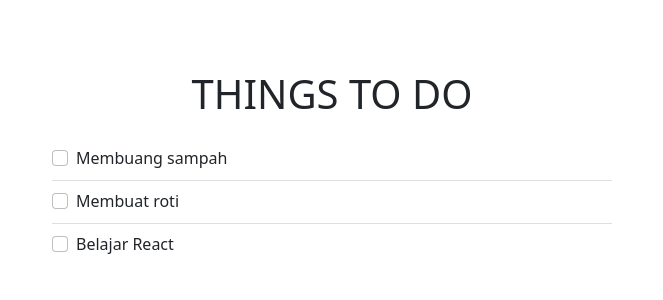
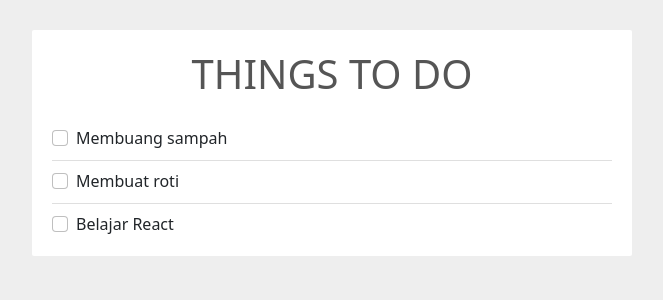
Before and after one commit to rzlzrdf/my-react-todo-app-RizalLazuardiFirdaus, a React (Create React App) app: page / in a window 1280 px wide. Shown: the top 300 px of the page, without its empty margins (308-971 px from the left). Built offline with nearby package versions, Linux system fonts and the light colour scheme.

Commit message:
step 1 done

```diff
--- a/src/Components/TodoList.js
+++ b/src/Components/TodoList.js
@@ -5,7 +5,7 @@ import TodoItem from './TodoItem';
 const TodoList = (props) => {
 
   return (
-    <div className="todo-list">
+    <>
       <Header title={props.title}/>
       <ul className="list-group list-group-flush">
         {props.items.map((item, index) => (
@@ -14,7 +14,7 @@ const TodoList = (props) => {
           </li>
         ))}
       </ul>
-    </div>
+    </>
   )
 }
 
--- a/src/index.js
+++ b/src/index.js
@@ -2,9 +2,9 @@ import React from 'react';
 import ReactDOM from 'react-dom/client';
 import App from './Components/App';
 
+
+import 'bootstrap/dist/css/bootstrap.min.css';
 import './style/index.css';
-import 'bootstrap/dist/css/bootstrap.min.css';
-
 
 const root = ReactDOM.createRoot(document.getElementById('root'));
 root.render(
--- a/src/style/index.css
+++ b/src/style/index.css
@@ -1,23 +1,16 @@
 body {
-    background: #eeeeee;
+    background-color: #eeeeee;
     color: #555555;
   }
 
   .todo-list {
     position: relative;
     margin: 30px auto;
-    background: #fff;
+    background-color: #ffffff;
     width: 600px;
-    padding: 20px;
-    padding-bottom: 18px;
+    padding: 20px 20px 10px 20px;
     border-radius: 2px;
-    border-color: #ddd;
-    /*
-      warna background #ffffff
-      lebar 600px
-      padding 20px kecuali padding bawah 10px
-      border berwarna #dddddd dengan border radius 2px
-    */
+    border-color: #dddddd;
   }
 
   .todo-list h1 {
@@ -31,23 +24,9 @@ body {
   }
 
   .todo-footer {
-    /*
-      border atas berwarna #dddddd, tanpa border kanan, kiri, & bawah
-      warna background #f4ce8
-      margin kanan & kiri -20px
-      margin atas 0
-      margin bawah -10px
-      padding vertikal 10px, horizontal 20px
-    */
-    border-top-color: #ddd;
-    border-right: none;
-    border-left: none;
-    border-bottom: none;
-    background : #f4fce8;
-    margin-right: -20px;
-    margin-left: -20px;
-    margin-top: 0px;
-    margin-bottom: -10px;
+    border-top: #dddddd;
+    background-color: #f4fce8;
+    margin: 0px, -20px, -10px, -20px;
     padding: 10px 20px;
   }
 
```
